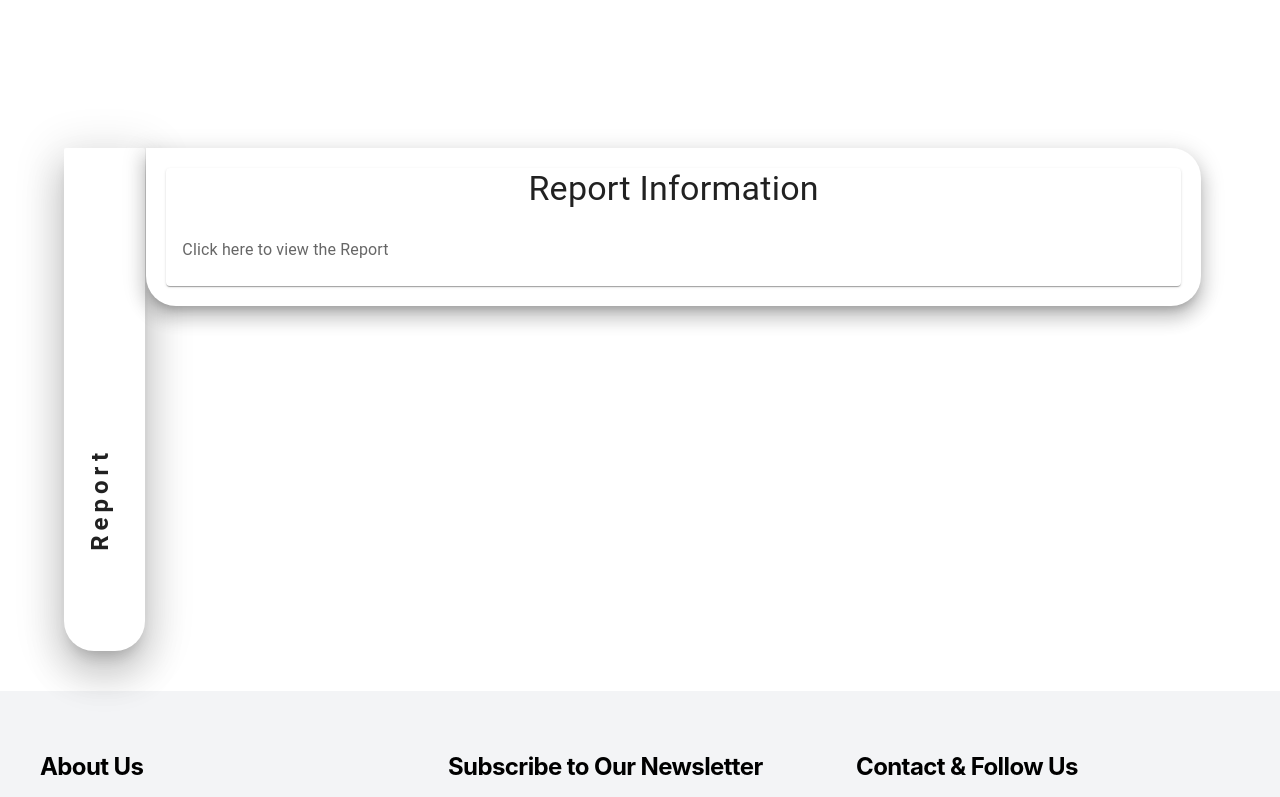
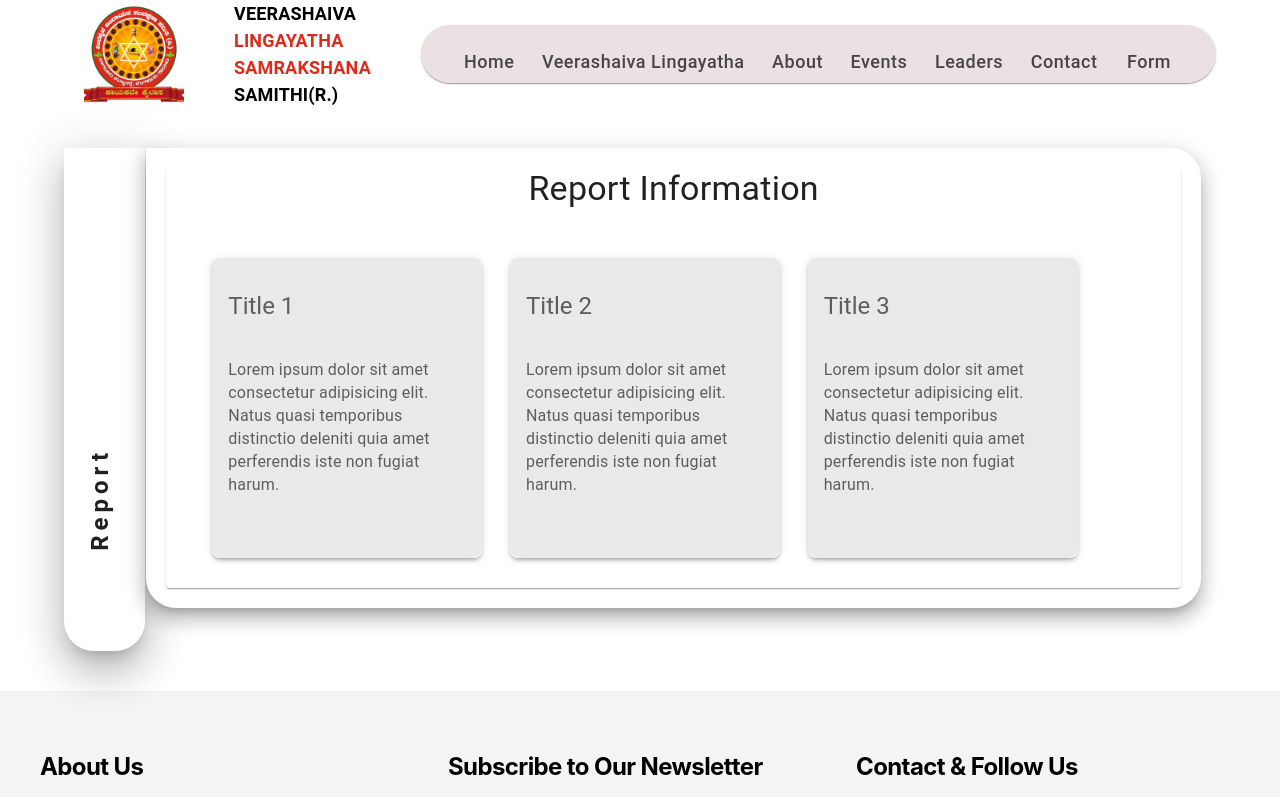
Before and after one commit to KridaverseDev/VLSS, a React (Create React App) app: page /report in a window 1280 px wide. Shown: the top 797 px of the page. Built offline with nearby package versions, Linux system fonts and the light colour scheme.

Commit message:
Updated Report page

```diff
--- a/src/components/contact/Report.tsx
+++ b/src/components/contact/Report.tsx
@@ -9,13 +9,51 @@ import {
   useMediaQuery,
   useTheme,
 } from "@mui/material";
+import reportData from "./ReportData";
 
-const Report: React.FC = () => {
+const cardSx = {
+  display: "flex",
+  flexDirection: "column",
+  justifyContent: "space-between",
+  height: 300,
+  backgroundSize: "cover",
+  borderRadius: 2,
+  boxShadow: 3,
+  overflow: "hidden",
+  width: 270,
+  "&:hover": {
+    boxShadow: 6,
+  },
+};
+
+const contentSx = {
+  p: 2,
+  borderRadius: "0 0 10px 10px",
+  backgroundImage:
+    "linear-gradient(rgba(217, 217, 217, 0.57), rgba(217, 217, 217, 0.57))",
+  display: "flex",
+  flexDirection: "column",
+  justifyContent: "space-between",
+  height: "100%",
+};
+
+const titleSx = {
+  mt: 2,
+  fontSize: "24px",
+};
+
+const descriptionSx = {
+  my: "auto",
+  textAlign: "left",
+  fontSize: "16px",
+};
+
+const ReportCardGrid = () => {
   const { breakpoints } = useTheme();
   const matchMobileView = useMediaQuery(breakpoints.down("md"));
 
   return (
-    <Container sx={{ diaply: "flex", justifyContent: "space-between" }}>
+    <Container sx={{ display: "flex", justifyContent: "space-between" }}>
       <Grid container spacing={2}>
         {!matchMobileView && (
           <Grid item xs={12} sm={1}>
@@ -65,20 +103,50 @@ const Report: React.FC = () => {
               >
                 Report Information
               </Typography>
-              <CardContent>
-                <Typography variant="body1" color="text.secondary">
-                  <a
-                    href="https://firebasestorage.googleapis.com/v0/b/talentoapp-98736.appspot.com/o/resumes_sRube577odZeLwdKNto0r96QRNu1_1716357244588%20(1).pdf?alt=media&token=ae6168f6-983e-44e3-bb16-1beef51bd726"
-                    style={{ color: "inherit", textDecoration: "none" }}
-                    onMouseOver={(e) => (e.currentTarget.style.color = "red")}
-                    onMouseOut={(e) =>
-                      (e.currentTarget.style.color = "inherit")
-                    }
+              <Grid container spacing={2} style={{ margin: "10px" }}>
+                {reportData.map((report, index) => (
+                  <Grid
+                    key={index}
+                    item
+                    xs={12}
+                    sm={3}
+                    sx={{ display: "flex", margin: "20px" }}
                   >
-                    Click here to view the Report
-                  </a>
-                </Typography>
-              </CardContent>
+                    <a
+                      href={report.link}
+                      target="_blank"
+                      rel="noopener noreferrer"
+                      style={{ textDecoration: "none" }}
+                    >
+                      <Card
+                        sx={{
+                          ...cardSx,
+                          animation: `cardEntrance ${
+                            index * 0.3
+                          }s ease-out forwards`,
+                        }}
+                      >
+                        <CardContent sx={contentSx}>
+                          <Typography
+                            variant="h5"
+                            sx={titleSx}
+                            color="text.secondary"
+                          >
+                            {report.reportName}
+                          </Typography>
+                          <Typography
+                            variant="body2"
+                            sx={descriptionSx}
+                            color="text.secondary"
+                          >
+                            {report.reportDescription}
+                          </Typography>
+                        </CardContent>
+                      </Card>
+                    </a>
+                  </Grid>
+                ))}
+              </Grid>
             </Card>
           </Paper>
         </Grid>
@@ -87,4 +155,4 @@ const Report: React.FC = () => {
   );
 };
 
-export default Report;
+export default ReportCardGrid;
--- /dev/null
+++ b/src/components/contact/ReportData.js
@@ -0,0 +1,25 @@
+const reportData = [
+  {
+    reportId: "1",
+    reportName: "Title 1",
+    reportDescription:
+      "Lorem ipsum dolor sit amet consectetur adipisicing elit. Natus quasi temporibus distinctio deleniti quia amet perferendis iste non fugiat harum. ",
+    link: "https://firebasestorage.googleapis.com/v0/b/talentoapp-98736.appspot.com/o/resumes_sRube577odZeLwdKNto0r96QRNu1_1716357244588%20(1).pdf?alt=media&token=ae6168f6-983e-44e3-bb16-1beef51bd726",
+  },
+  {
+    reportId: "2",
+    reportName: "Title 2",
+    reportDescription:
+      "Lorem ipsum dolor sit amet consectetur adipisicing elit. Natus quasi temporibus distinctio deleniti quia amet perferendis iste non fugiat harum. ",
+    link: "https://firebasestorage.googleapis.com/v0/b/talentoapp-98736.appspot.com/o/resumes_sRube577odZeLwdKNto0r96QRNu1_1716357244588%20(1).pdf?alt=media&token=ae6168f6-983e-44e3-bb16-1beef51bd726",
+  },
+  {
+    reportId: "3",
+    reportName: "Title 3",
+    reportDescription:
+      "Lorem ipsum dolor sit amet consectetur adipisicing elit. Natus quasi temporibus distinctio deleniti quia amet perferendis iste non fugiat harum. ",
+    link: "https://firebasestorage.googleapis.com/v0/b/talentoapp-98736.appspot.com/o/resumes_sRube577odZeLwdKNto0r96QRNu1_1716357244588%20(1).pdf?alt=media&token=ae6168f6-983e-44e3-bb16-1beef51bd726",
+  },
+];
+
+export default reportData;
```
